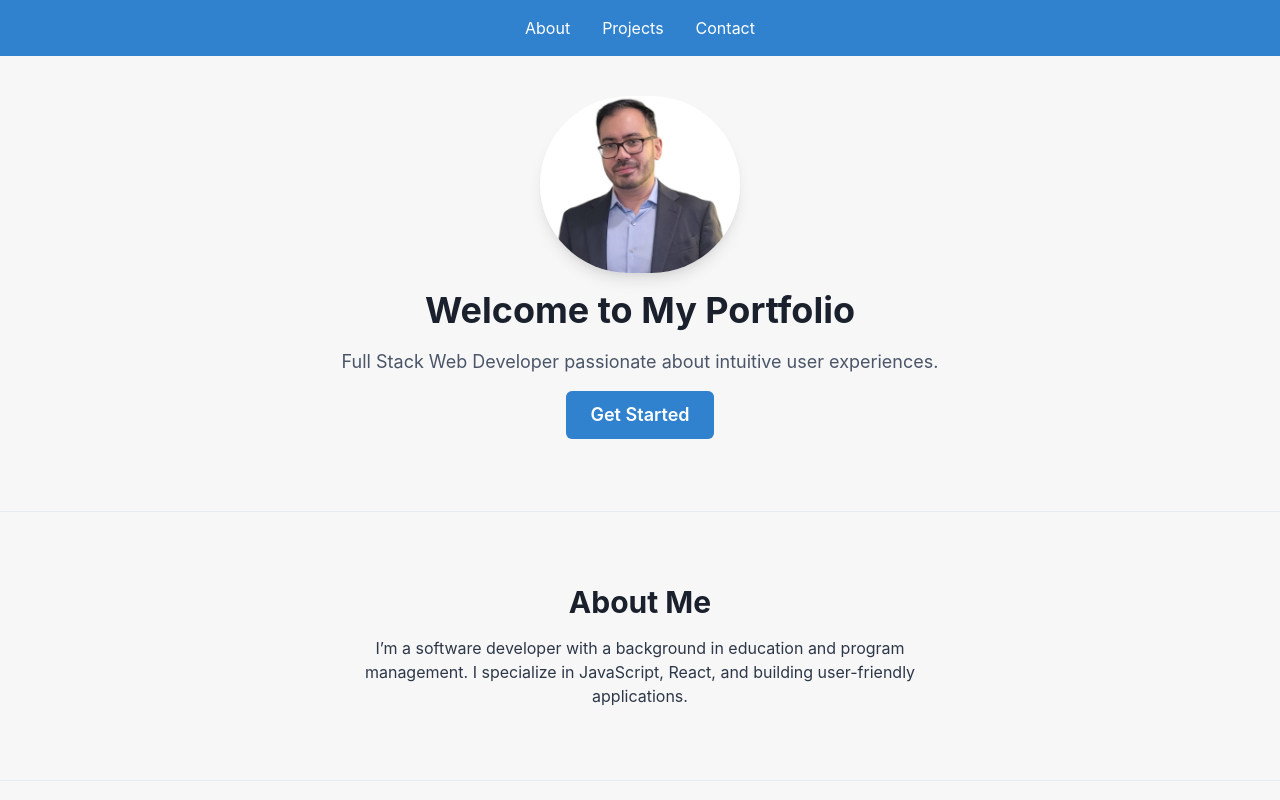
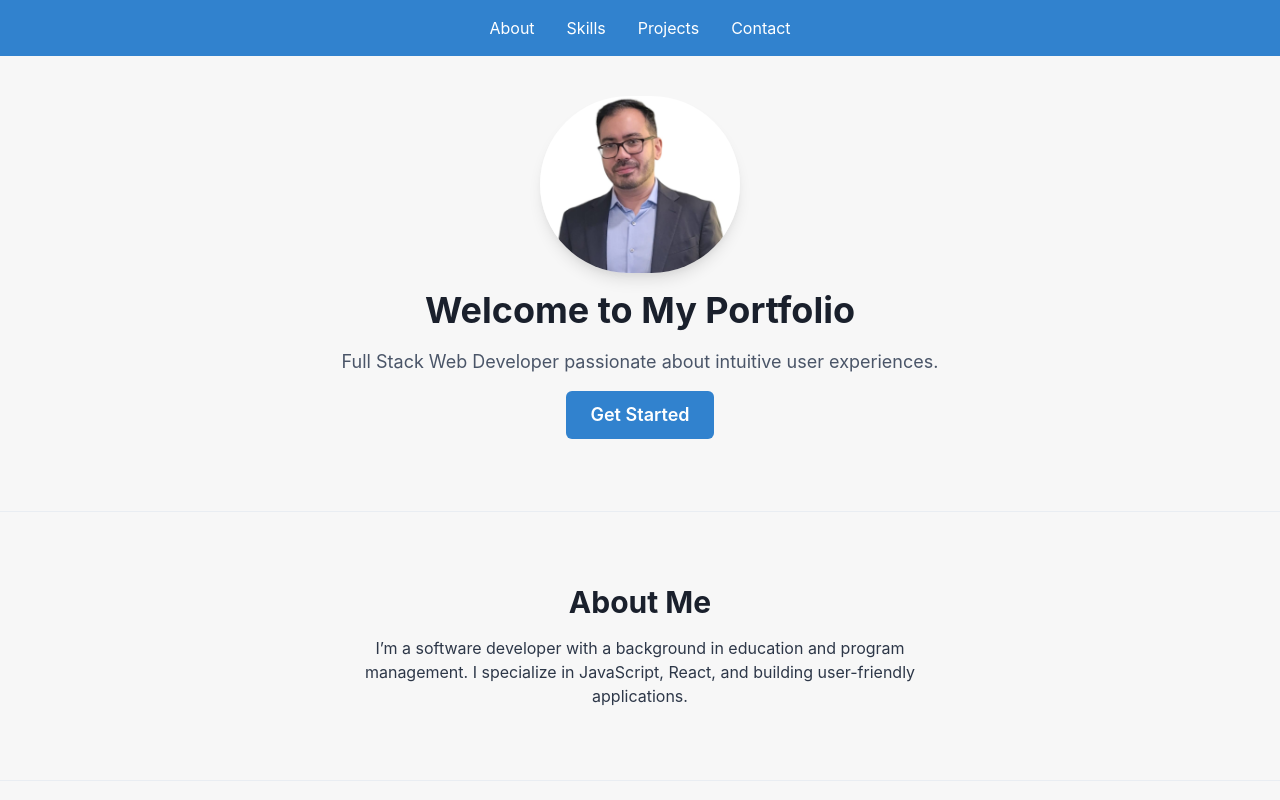
Before and after one commit to mdipasqu13/my-portfolio, a React (Vite) app: page / in a window 1280 px wide. Shown: the top 800 px of the page. Built offline with nearby package versions, Linux system fonts and the light colour scheme.

Commit message:
added skills to navbar with navigation

```diff
--- a/src/App.jsx
+++ b/src/App.jsx
@@ -8,6 +8,7 @@ export default function App() {
       <Box as="nav" bg="blue.500" color="white" p={4} textAlign="center">
         <HStack justify="center" spacing={8}>
           <Link href="#about" _hover={{ textDecoration: "underline" }}>About</Link>
+          <Link href="#skills" _hover={{ textDecoration: "underline" }}>Skills</Link>
           <Link href="#projects" _hover={{ textDecoration: "underline" }}>Projects</Link>
           <Link href="#contact" _hover={{ textDecoration: "underline" }}>Contact</Link>
         </HStack>
```
